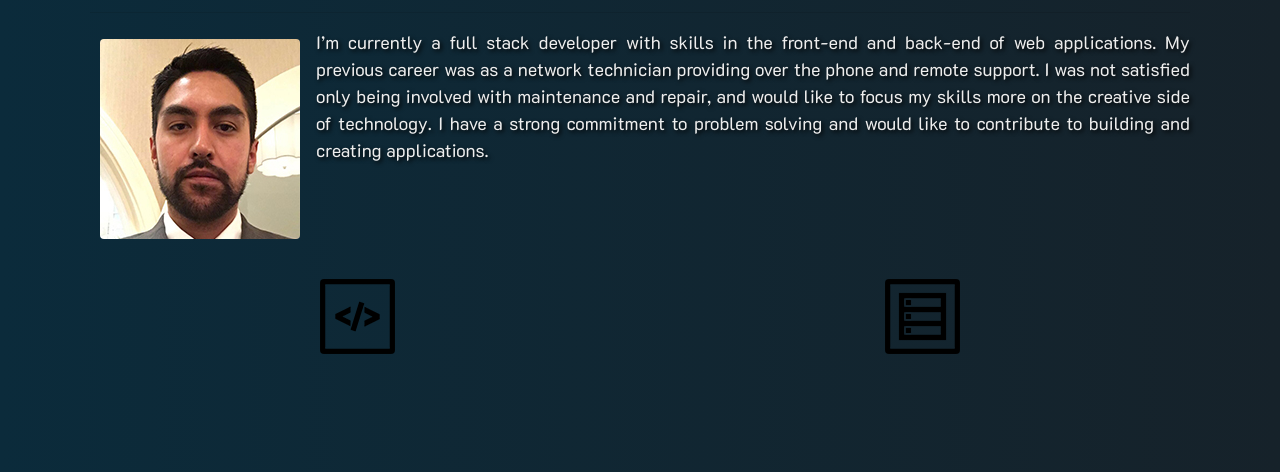
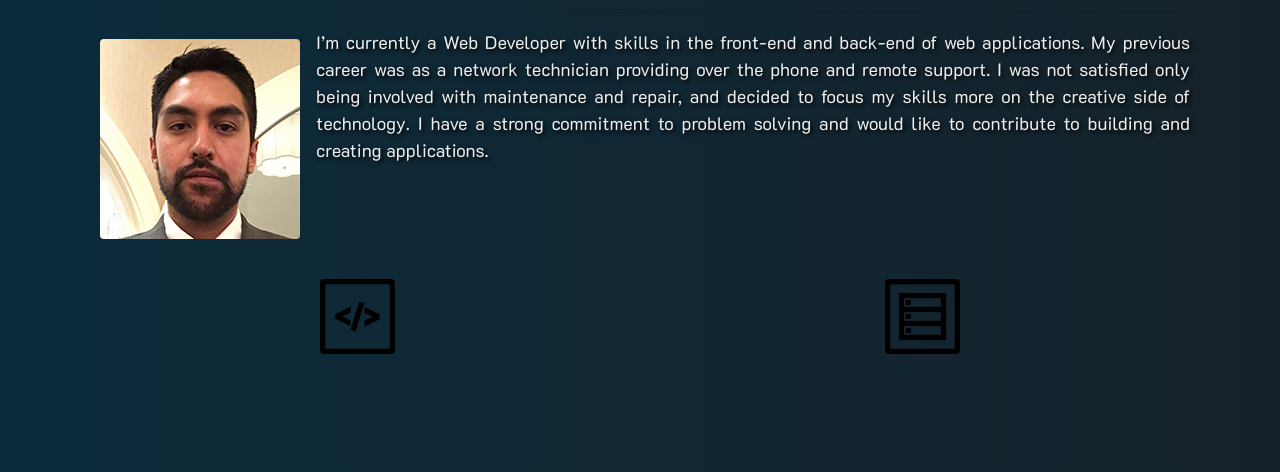
Before and after one commit to aguirre/aguirre.github.io, a plain HTML site: page index.html in a window 1280 px wide. Shown: the part 166-638 px from the top of the page. Drawn offline with Linux system fonts and the light colour scheme.

Commit message:
update profile

```diff
--- a/index.html
+++ b/index.html
@@ -47,13 +47,7 @@
                         <h2 class="headers">About Me</h2>
                         <hr class="h2Line">
                         <img id="photo" class="img-fluid float-left mr-md-3 rounded" alt="aboutpic" src="assets/images/me.jpg">
-                        <p>I’m currently a full stack developer with skills in the front-end and back-end of web
-                            applications. My previous career was as a network technician providing over the phone and
-                            remote support. I was not satisfied only being involved with maintenance and repair, and
-                            would
-                            like to focus my skills more on the creative side of technology. I have a strong commitment
-                            to
-                            problem solving and would like to contribute to building and creating applications.</p>
+                        <p>I’m currently a Web Developer with skills in the front-end and back-end of web applications. My previous career was as a network technician providing over the phone and remote support. I was not satisfied only being involved with maintenance and repair, and decided to focus my skills more on the creative side of technology. I have a strong commitment to problem solving and would like to contribute to building and creating applications.</p>
                     </div>
                 </section>
             </div>
```
